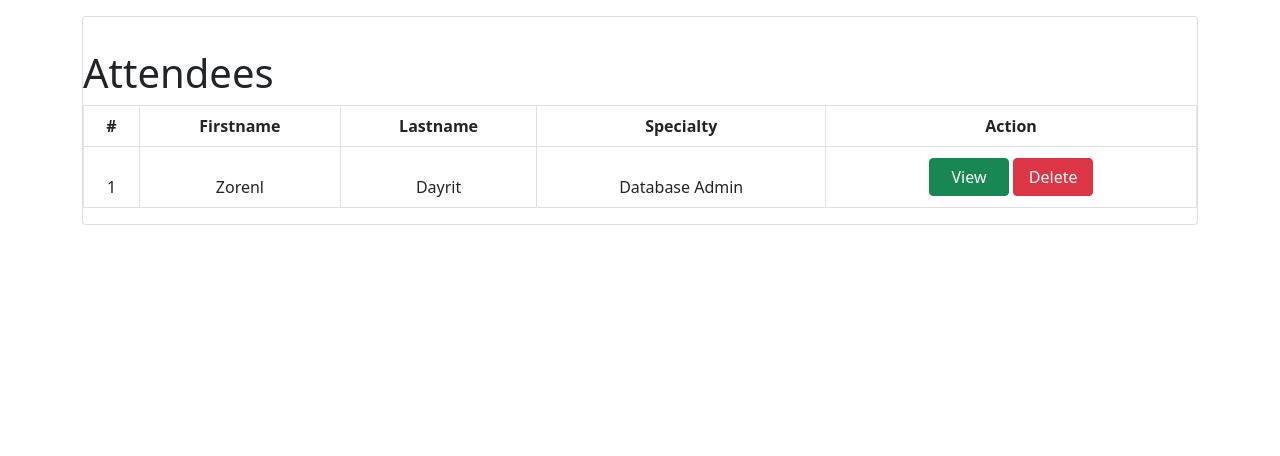
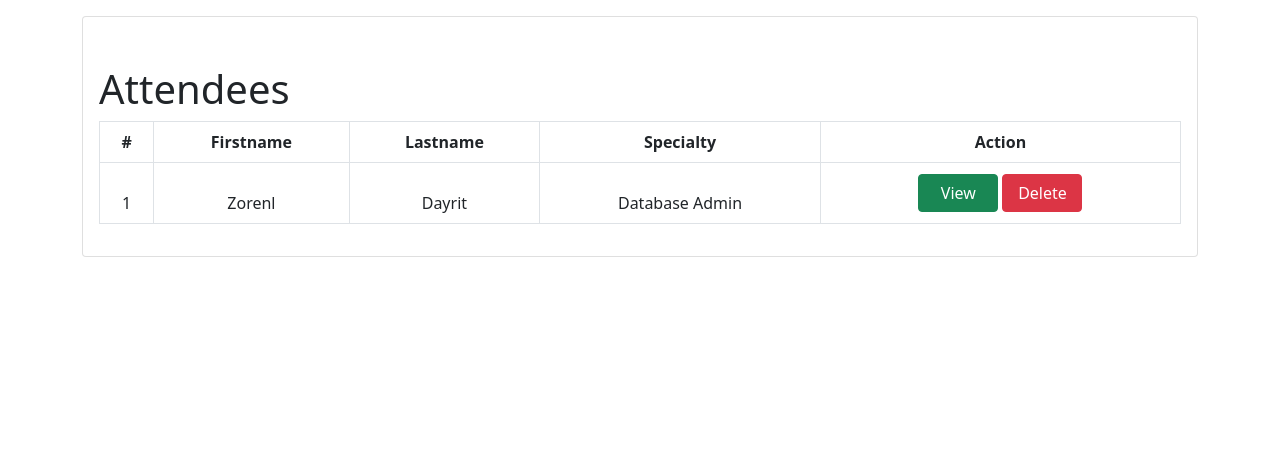
Before and after one commit to zreonx/attendance, a PHP site: page /viewrecords.php in a window 1280 px wide. Shown: the part 56-512 px from the top of the page. Run offline with PHP 8.4, Linux system fonts and the light colour scheme; the visitor is signed in with stand-in values (Sample User, id 1); data comes from the database, SQL or seed files in the repository; data that the repository does not hold is empty.

Commit message:
Update viewrecords.php

```diff
--- a/viewrecords.php
+++ b/viewrecords.php
@@ -6,7 +6,7 @@
 
     $results = $crud->getAttendees();
 ?>
-<div class="card overflow-auto mt-3">
+<div class="card overflow-auto mt-3 p-3">
     <div class="card-body">
 
         </div>
```
